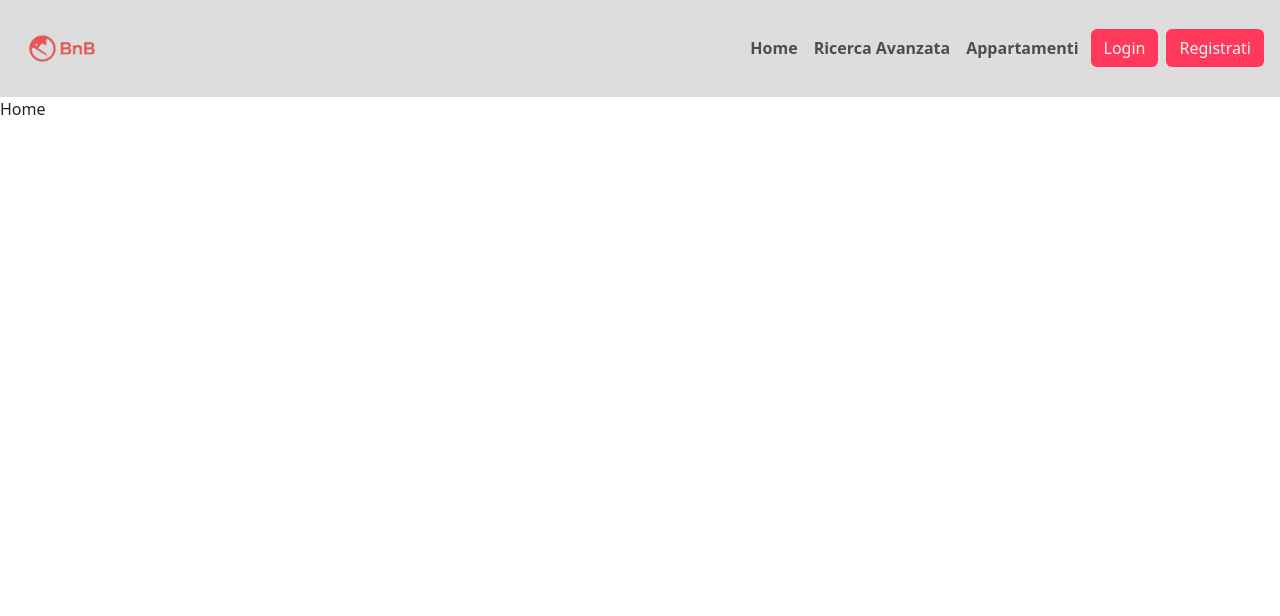
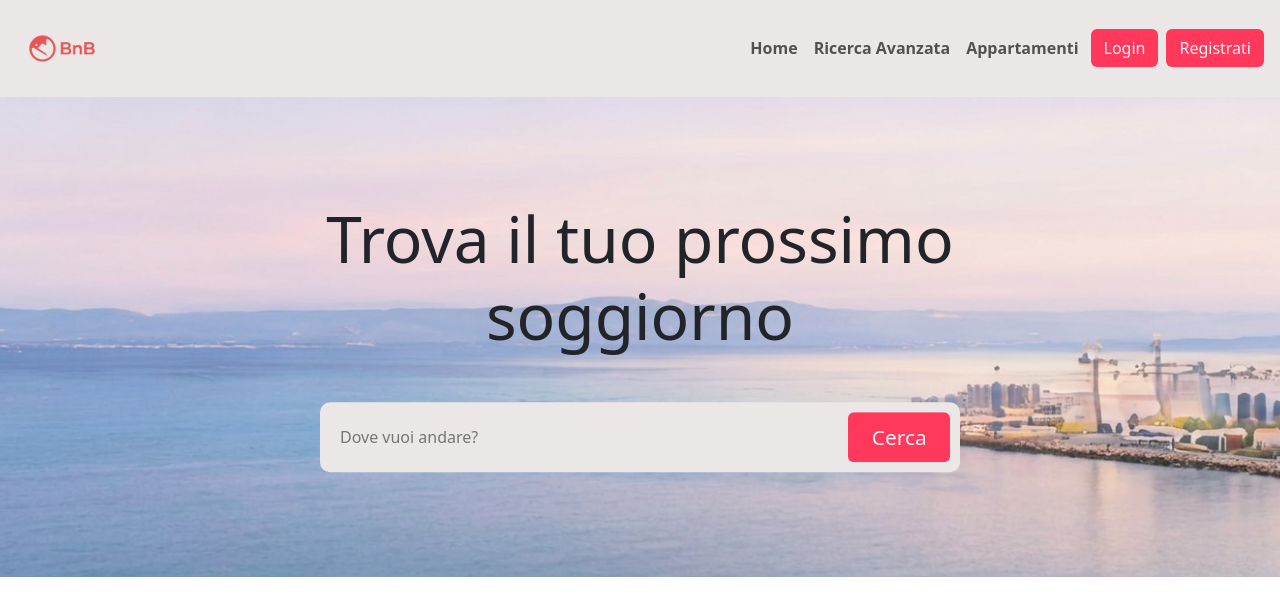
Before and after one commit to Andrea030105/vite-BnB, a Vue app: page / in a window 1280 px wide. Shown: the top 616 px of the page. Built offline with nearby package versions, Linux system fonts and the light colour scheme.

Commit message:
jumbotron-home-done

```diff
--- a/src/App.vue
+++ b/src/App.vue
@@ -7,4 +7,6 @@ import AppFooter from "./components/AppFooter.vue";
   <router-view></router-view>
   <AppFooter />
 </template>
-<style lang=""></style>
+<style lang="scss">
+@use "./styles/generals.scss" as *;
+</style>
--- a/src/components/AppHeader.vue
+++ b/src/components/AppHeader.vue
@@ -48,14 +48,14 @@ export default {
         <ul class="navbar-nav me-auto mb-2 mb-lg-0">
           <li class="nav-item m-1">
             <a
-              class="btn btn-small btn-login"
+              class="btn btn-small btn-principal"
               href="http://127.0.0.1:8000/login"
               >Login</a
             >
           </li>
           <li class="nav-item m-1">
             <a
-              class="btn btn-small btn-login"
+              class="btn btn-small btn-principal"
               href="http://127.0.0.1:8000/register"
               >Registrati</a
             >
@@ -67,6 +67,7 @@ export default {
 </template>
 <style lang="scss">
 @use "../styles/partial/variables" as *;
+@use "../styles/partial/mixins" as *;
 .navbar-header {
   background-color: $clGray;
   color: $clBlack;
@@ -74,14 +75,8 @@ export default {
   .logo {
     width: 100px;
   }
-
-  .btn-login {
-    background-color: $clRed !important;
-    color: $clWhite !important;
-
-    &:hover {
-      background-color: $clRedHover !important;
-    }
+  .btn-principal {
+    @include btn-login;
   }
 }
 </style>
--- a/src/pages/AppHome.vue
+++ b/src/pages/AppHome.vue
@@ -1,5 +1,82 @@
 <script>
 export default {};
 </script>
-<template lang="">Home</template>
-<style lang=""></style>
+<template lang="">
+  <div class="container-fluid">
+    <div class="row">
+      <div class="col p-0">
+        <div class="container-jumbotron text-center">
+          <img src="../assets/images/jumbotron/jumbotron.png" alt="jumbotron" />
+          <div class="text-jumbotron">
+            <h2>Trova il tuo prossimo soggiorno</h2>
+            <div class="search-bar">
+              <input
+                type="text"
+                placeholder="Dove vuoi andare?"
+                name=""
+                id=""
+              />
+              <button class="btn btn-small btn-principal">Cerca</button>
+            </div>
+          </div>
+        </div>
+      </div>
+    </div>
+  </div>
+</template>
+<style lang="scss">
+@use "../styles/partial/variables" as *;
+@use "../styles/partial/mixins" as *;
+
+.container-jumbotron {
+  height: 30rem;
+  width: 100%;
+  position: relative;
+
+  img {
+    width: 100%;
+    height: 100%;
+    object-fit: cover;
+    object-position: top;
+  }
+  .btn-principal {
+    @include btn-login;
+  }
+
+  .text-jumbotron {
+    position: absolute;
+    top: 50%;
+    right: 50%;
+    transform: translate(50%, -50%);
+
+    .search-bar {
+      background-color: $clGray;
+      border-radius: 10px;
+      padding: 10px;
+      display: flex;
+      justify-content: space-between;
+      align-items: center;
+      input {
+        width: 100%;
+        border: none;
+        padding: 10px;
+        margin-right: 1rem;
+        background-color: $clGray;
+        &:focus-visible {
+          outline: none;
+        }
+      }
+      button {
+        width: 120px;
+        height: 50px;
+        font-size: 1.3rem;
+      }
+    }
+
+    h2 {
+      font-size: 4rem;
+      margin-bottom: 3rem;
+    }
+  }
+}
+</style>
--- a/src/styles/partial/_mixins.scss
+++ b/src/styles/partial/_mixins.scss
@@ -0,0 +1,10 @@
+@use "./variables" as *;
+
+@mixin btn-login {
+  background-color: $clRed;
+  color: $clWhite;
+
+  &:hover {
+    background-color: $clRedHover;
+  }
+}
--- a/src/styles/partial/_variables.scss
+++ b/src/styles/partial/_variables.scss
@@ -2,4 +2,4 @@ $clRed: #ff385c;
 $clRedHover: #b72741;
 $clBlack: #222222;
 $clWhite: #f7f7f7;
-$clGray: #dddddd;
+$clGray: #ece7e7;
```
Also changed, not shown: src/assets/images/jumbotron/jumbotron.png (added).
